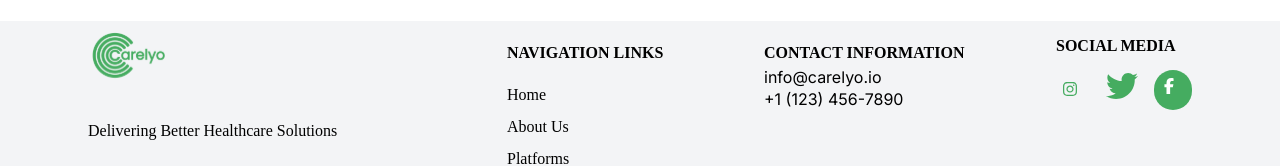
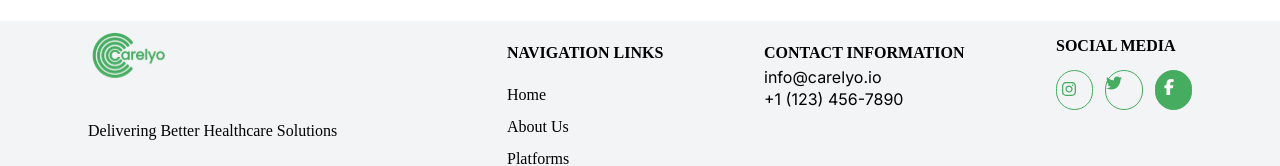
Before and after one commit to meeruu8282/next-mongodb-clerk, a Next.js app: page / in a window 1280 px wide. Shown: the part 907-1073 px from the top of the page. Built offline with nearby package versions, Linux system fonts and the light colour scheme.

Commit message:
Update social media icons styling

```diff
--- a/src/app/layout.tsx
+++ b/src/app/layout.tsx
@@ -117,8 +117,8 @@ export default function RootLayout({
                     SOCIAL MEDIA
                   </h1>
                 </div>
-                <div className="w[136px] h-[40px] flex mt-3  space-x-3">
-                  <div className="w-[40px] h-[40px]  rounded-full flex justify-center items-center border-solid border-[#45AC60] ">
+                <div className="w-[136px] h-[40px] flex mt-3  space-x-3">
+                  <div className="w-[40px] h-[40px]  rounded-full flex justify-center items-center border-solid border-[#45AC60] border">
                     <a
                       className="w-[25px] h-[25px]  "
                       href="https://www.instagram.com/your_username/"
@@ -133,21 +133,21 @@ export default function RootLayout({
                     </a>
                   </div>
 
-                  <div className="w-[37.33px] h-[40px] radius-[50px] rounded-full border-solid border-[#45AC60]">
+                  <div className="w-[40px] h-[40px] rounded-full border-solid border-[#45AC60] border">
                     <a
-                      className="W-[20px] h-[20px]"
+                      className="W-[25px] h-[25px]"
                       href="https://twitter.com/your_twitter_username"
                       target="_blank"
                       rel="noopener noreferrer"
                     >
                       <FontAwesomeIcon
                         icon={faTwitter}
-                        size="2x"
+                        size="1x"
                         color="#45AC60"
                       />
                     </a>
                   </div>
-                  <div className="w-[40px] h-[40px] rounded-[100px] bg-[#45AC60] flex justify-center  ">
+                  <div className="w-[40px] h-[40px] rounded-full bg-[#45AC60] flex justify-center border-solid border-[#45AC60] border ">
                     <div className="w-[18px] h-[18px]flex items-center mt-1">
                       <a
                         href="https://www.facebook.com/your_facebook_username/"
@@ -158,6 +158,7 @@ export default function RootLayout({
                           icon={faFacebookF}
                           size="1x"
                           color="white"
+
                         />
                       </a>
                     </div>
```
